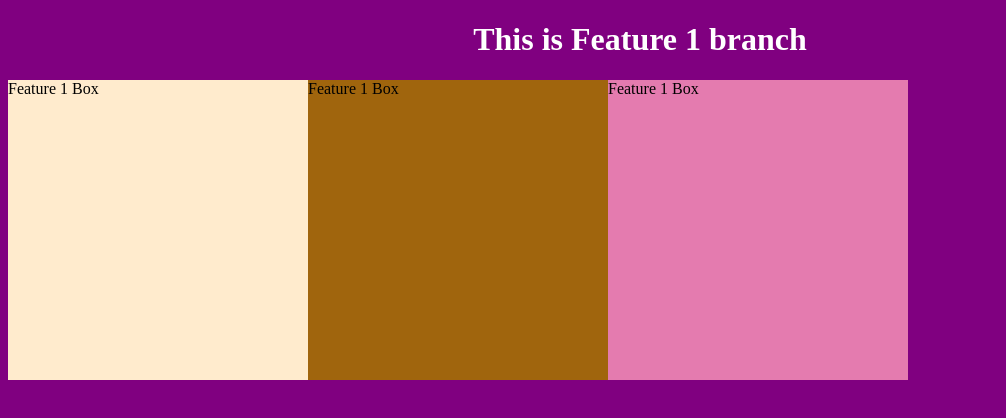
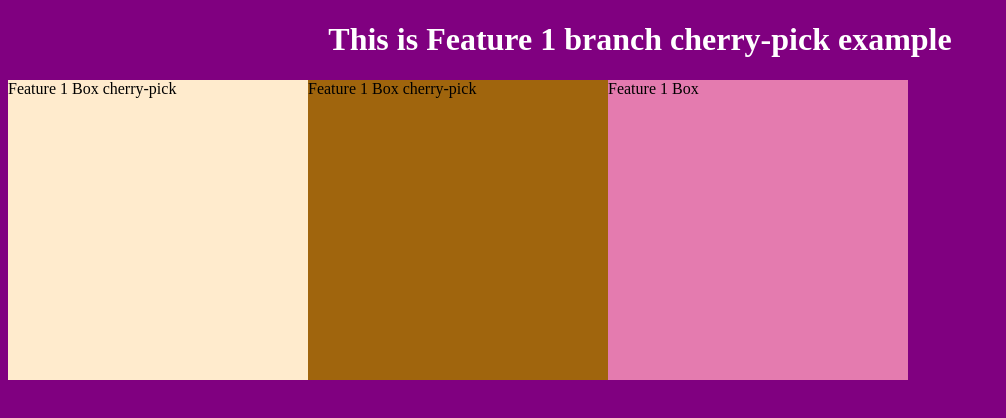
Before and after one commit to Sandeepbidla/cherrypick-example, a plain HTML site: page index.html in a window 1280 px wide. Shown: the whole page, without its empty margins (0-1006 px from the left). Drawn offline with Linux system fonts and the light colour scheme.

Commit message:
Cherry test (#2)
* Text change in Index.html

* Added feature 1 box

* Added feature 3 box

* cherry pick test

```diff
--- a/index.html
+++ b/index.html
@@ -40,9 +40,9 @@
 </head>
 <body>
 
-  <h1>This is Feature 1 branch</h1>
-  <div class="box1">Feature 1 Box</div>
-  <div class="box2">Feature 1 Box</div>
+  <h1>This is Feature 1 branch cherry-pick example</h1>
+  <div class="box1">Feature 1 Box cherry-pick</div>
+  <div class="box2">Feature 1 Box cherry-pick</div>
   <div class="box3">Feature 1 Box</div>
 
 
```
